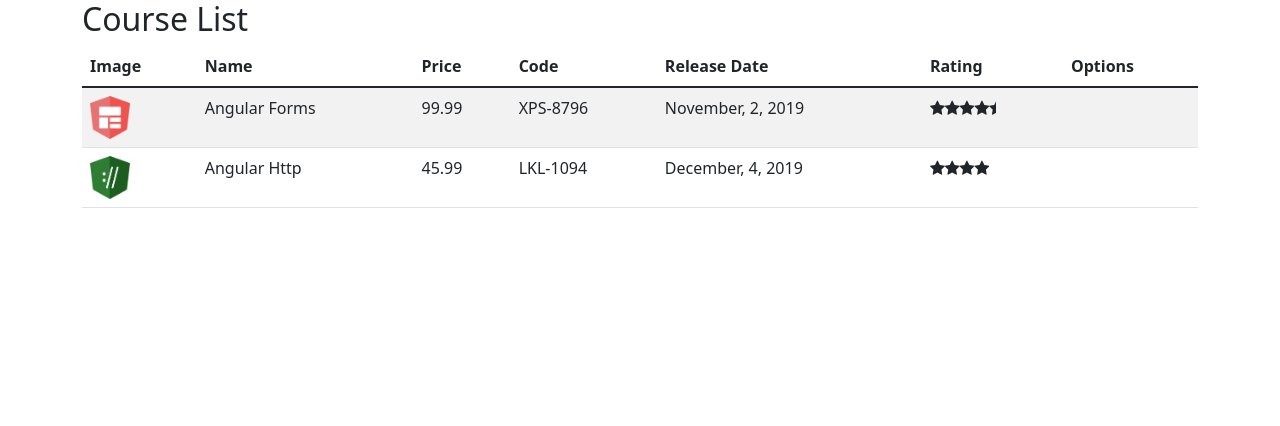
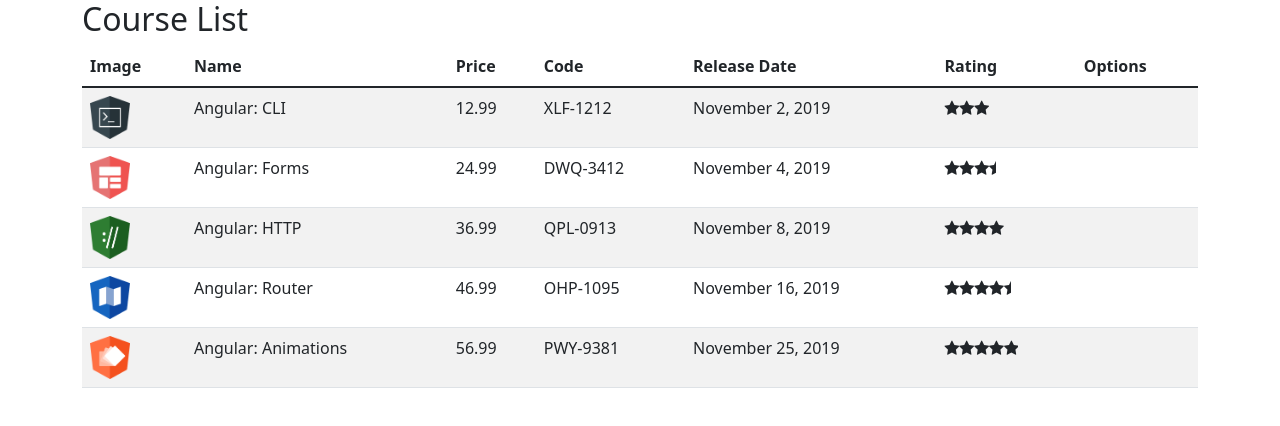
Before and after one commit to felipe-tiburcio/angular-course-manager, an Angular app: page / in a window 1280 px wide. Shown: the top 426 px of the page. Built offline with nearby package versions, Linux system fonts and the light colour scheme.

Commit message:
service working with array of 5 courses

```diff
--- a/src/app/courses/course-list.component.ts
+++ b/src/app/courses/course-list.component.ts
@@ -1,5 +1,6 @@
 import { Component, OnInit } from '@angular/core';
 import { Course } from './course';
+import { CourseService } from '../services/course.service';
 
 @Component({
   selector: 'app-course-list',
@@ -9,28 +10,10 @@ import { Course } from './course';
 export class CourseListComponent implements OnInit {
   courses: Course[] = [];
 
+  constructor(private courseService: CourseService ) {
+    this.courses = this.courseService.getCourses();
+  }
+
   ngOnInit(): void {
-    this.courses = [
-      {
-        id: 1,
-        name: 'Angular Forms',
-        imageUrl: './assets/images/forms.png',
-        price: 99.99,
-        code: 'XPS-8796',
-        duration: 120,
-        rating: 4.5,
-        releaseDate: 'November, 2, 2019',
-      },
-      {
-        id: 2,
-        name: 'Angular Http',
-        imageUrl: './assets/images/http.png',
-        price: 45.99,
-        code: 'LKL-1094',
-        duration: 80,
-        rating: 4,
-        releaseDate: 'December, 4, 2019',
-      },
-    ];
   }
 }
--- a/src/app/courses/course.ts
+++ b/src/app/courses/course.ts
@@ -7,4 +7,5 @@ export class Course {
   duration: number;
   rating: number;
   releaseDate: string;
+  description: string;
 }
--- /dev/null
+++ b/src/app/services/course.service.ts
@@ -0,0 +1,72 @@
+import { Injectable } from '@angular/core';
+import { Course } from '../courses/course';
+
+@Injectable({
+  providedIn: 'root'
+})
+export class CourseService {
+
+  getCourses(): Course[] {
+    return this.COURSES;
+  }
+
+  constructor() { }
+
+  COURSES: Course[] = [
+    {
+        id: 1,
+        name: 'Angular: CLI',
+        releaseDate: 'November 2, 2019',
+        description: 'Neste curso, os alunos irão obter um grande conhecimento nos principais recursos do CLI.',
+        duration: 120,
+        code: 'XLF-1212',
+        rating: 3,
+        price: 12.99,
+        imageUrl: '/assets/images/cli.png',
+    },
+    {
+        id: 2,
+        name: 'Angular: Forms',
+        releaseDate: 'November 4, 2019',
+        description: 'Neste curso, os alunos irão obter um conhecimento aprofundado sobre os recursos disponíveis no módulo de Forms.',
+        duration: 80,
+        code: 'DWQ-3412',
+        rating: 3.5,
+        price: 24.99,
+        imageUrl: '/assets/images/forms.png',
+    },
+    {
+        id: 3,
+        name: 'Angular: HTTP',
+        releaseDate: 'November 8, 2019',
+        description: 'Neste curso, os alunos irão obter um conhecimento aprofundado sobre os recursos disponíveis no módulo de HTTP.',
+        duration: 80,
+        code: 'QPL-0913',
+        rating: 4.0,
+        price: 36.99,
+        imageUrl: '/assets/images/http.png',
+    },
+    {
+        id: 4,
+        name: 'Angular: Router',
+        releaseDate: 'November 16, 2019',
+        description: 'Neste curso, os alunos irão obter um conhecimento aprofundado sobre os recursos disponíveis no módulo de Router.',
+        duration: 80,
+        code: 'OHP-1095',
+        rating: 4.5,
+        price: 46.99,
+        imageUrl: '/assets/images/router.png',
+    },
+    {
+        id: 5,
+        name: 'Angular: Animations',
+        releaseDate: 'November 25, 2019',
+        description: 'Neste curso, os alunos irão obter um conhecimento aprofundado sobre os recursos disponíveis sobre Animation.',
+        duration: 80,
+        code: 'PWY-9381',
+        rating: 5,
+        price: 56.99,
+        imageUrl: '/assets/images/animations.png',
+    }
+];
+}
```
Also changed, not shown: 2 other files (tests, documents, lock files or other folders).
